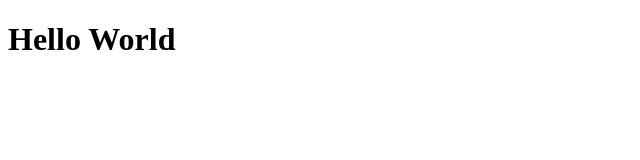
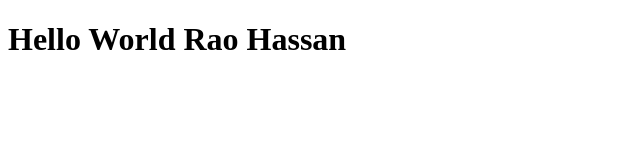
Before and after one commit to raohassan4212/surge-class-01, a plain HTML site: page index.html in a window 1280 px wide. Shown: the whole page, without its empty margins (0-640 px from the left). Drawn offline with Linux system fonts and the light colour scheme.

Commit message:
change in index file

```diff
--- a/index.html
+++ b/index.html
@@ -7,6 +7,6 @@
     <title>Document</title>
 </head>
 <body>
-    <h1>Hello World</h1>
+    <h1>Hello World Rao Hassan</h1>
 </body>
 </html>
```
